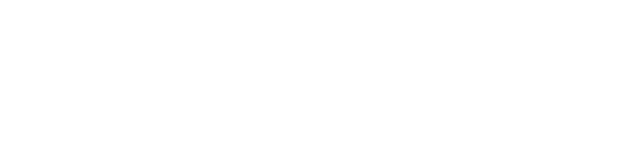
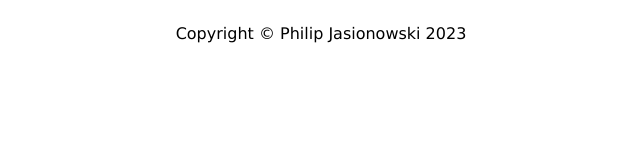
Before and after one commit to PHILLJAY/landing-page, a plain HTML site: page index.html in a window 1280 px wide. Shown: the whole page, without its empty margins (319-959 px from the left). Drawn offline with Linux system fonts and the light colour scheme.

Commit message:
Added Flexbox to Footer of page

```diff
--- a/index.html
+++ b/index.html
@@ -18,6 +18,9 @@
     <div class="calltoaction container">
     </div>
     <div class="copyright container">
+        <div class="text">
+            Copyright © Philip Jasionowski 2023
+        </div>
     </div>
 </body>
 </html>
--- a/styles.css
+++ b/styles.css
@@ -0,0 +1,24 @@
+:root{
+    --dark-bg:#1f2937;
+    --quote-bg:#e5e7eb;
+    --dark-txt:#1f2937;
+    --light-txt:#f9faf8;
+    --light-txt-secondary:#e5e7eb;
+    --btn:#3882f6;
+
+}
+
+body{
+    font-family: Verdana, Geneva, Tahoma, sans-serif;
+}
+
+.copyright.container{
+    /*background-color: var(--dark-bg);
+    color: var(--light-txt);*/
+    display: flex;
+    justify-content: center;
+}
+
+.copyright .text{
+    padding: 16px;
+}
```
